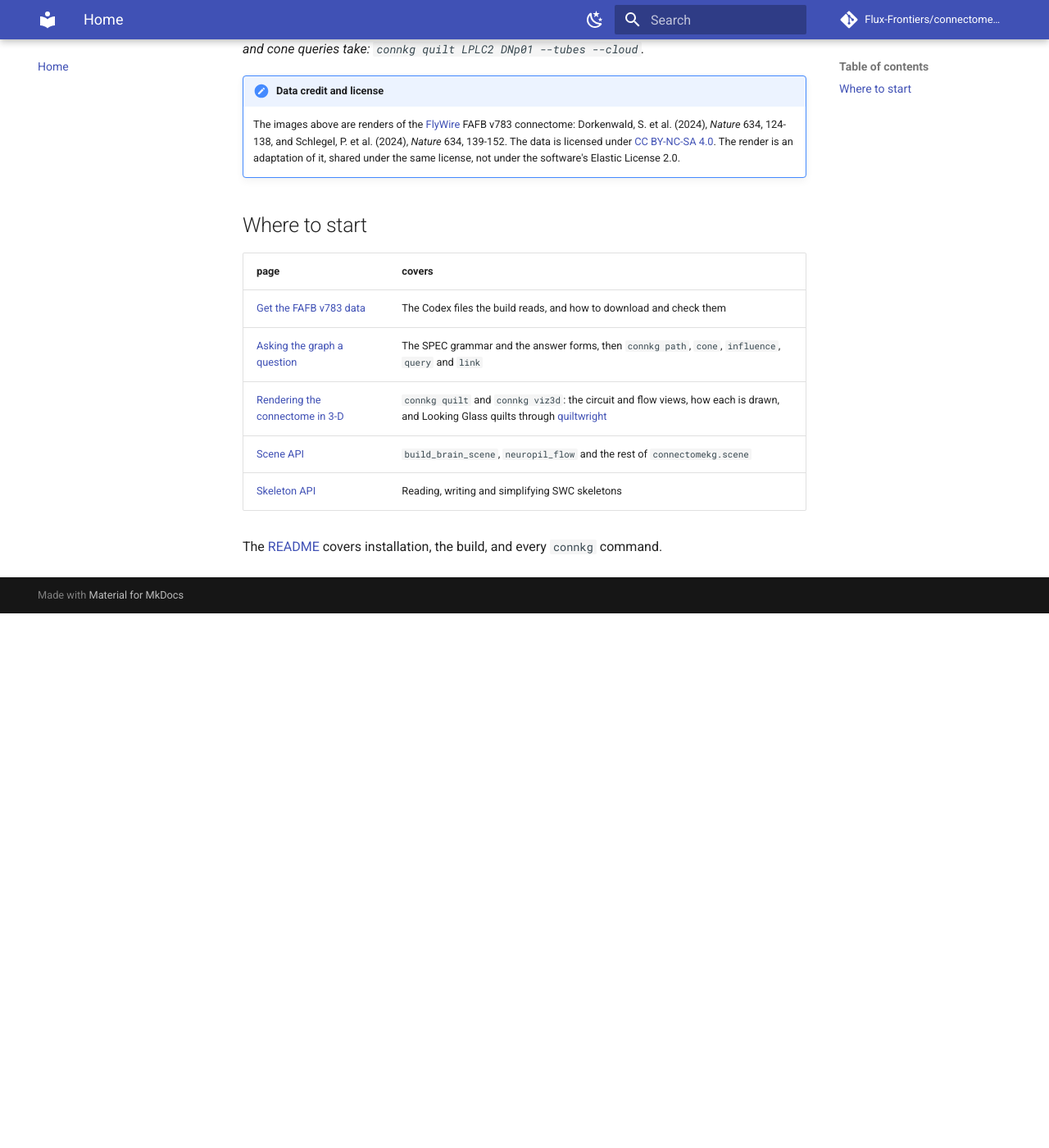
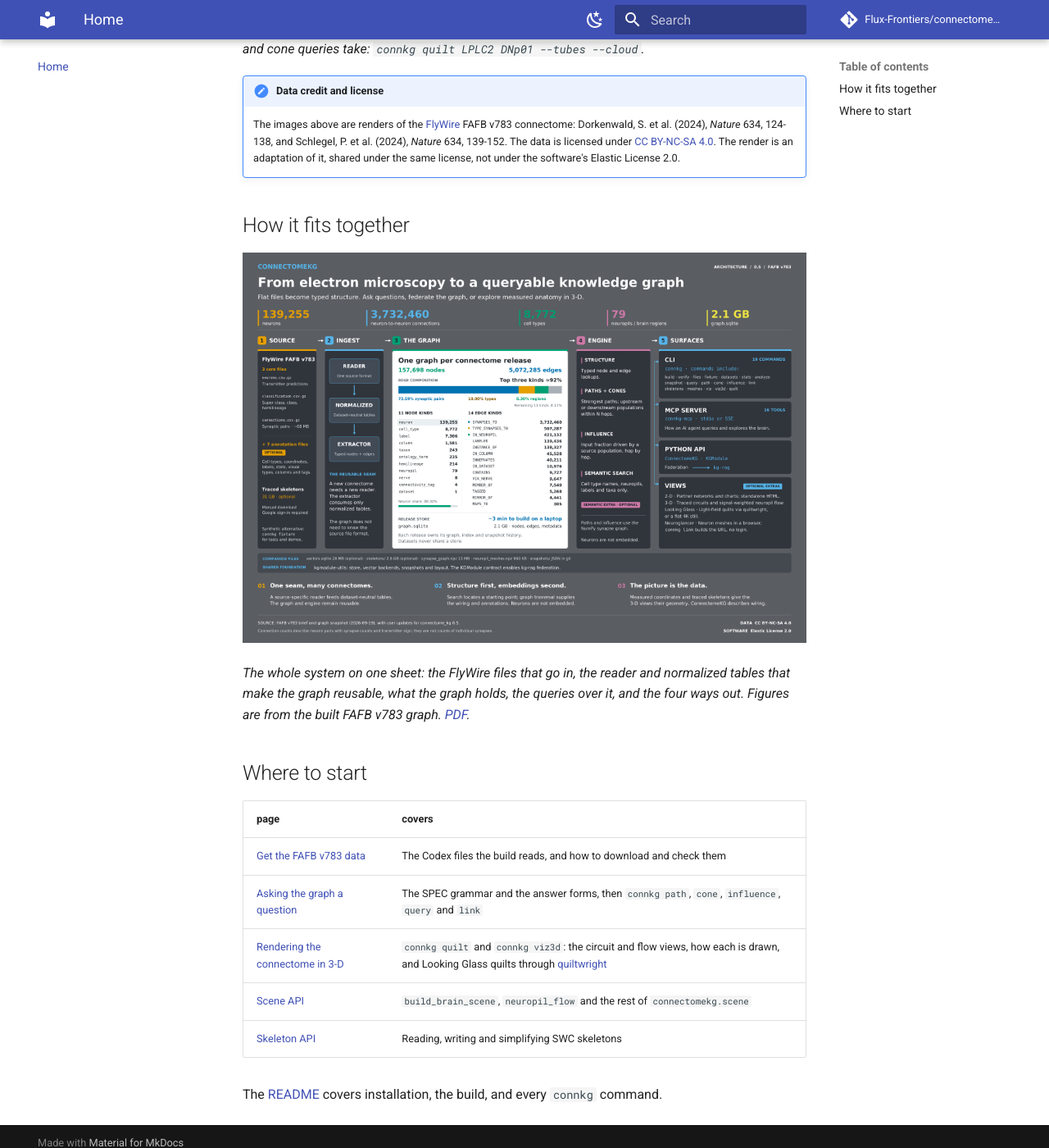
Before and after one commit to Flux-Frontiers/connectome_kg, an MkDocs documentation site: the page built from docs/index.md, in a window 1280 px wide and 1400 px high, scrolled down 1738 px. Shown: the whole window at 82% size. Built offline with MkDocs 1.6.1 and Material for MkDocs 9.7.7, drawn with Linux system fonts in a browser that asks for light colours; comment, search, counter and statistics services are not loaded; before the commit the page ends 2486 px from its top, so only the background shows below that.

Commit message:
docs: the architecture infographic, and the brief behind it (#29)

```diff
--- a/docs/index.md
+++ b/docs/index.md
@@ -36,6 +36,15 @@ queries take: `connkg quilt LPLC2 DNp01 --tubes --cloud`.*
     The render is an adaptation of it, shared under the same license, not
     under the software's Elastic License 2.0.
 
+## How it fits together
+
+[![ConnectomeKG architecture: source files to ingest, graph, engine and surfaces](images/connectomekg-architecture.png)](images/connectomekg-architecture.pdf)
+
+*The whole system on one sheet: the FlyWire files that go in, the reader and
+normalized tables that make the graph reusable, what the graph holds, the
+queries over it, and the four ways out. Figures are from the built FAFB v783
+graph. [PDF](images/connectomekg-architecture.pdf).*
+
 ## Where to start
 
 | page | covers |
```
Also changed, not shown: architecture-infographic-brief.txt (+6 -5 lines), docs/images/README.md (+7 -1 lines), docs/images/connectomekg-architecture.png (added), 1 other file.
